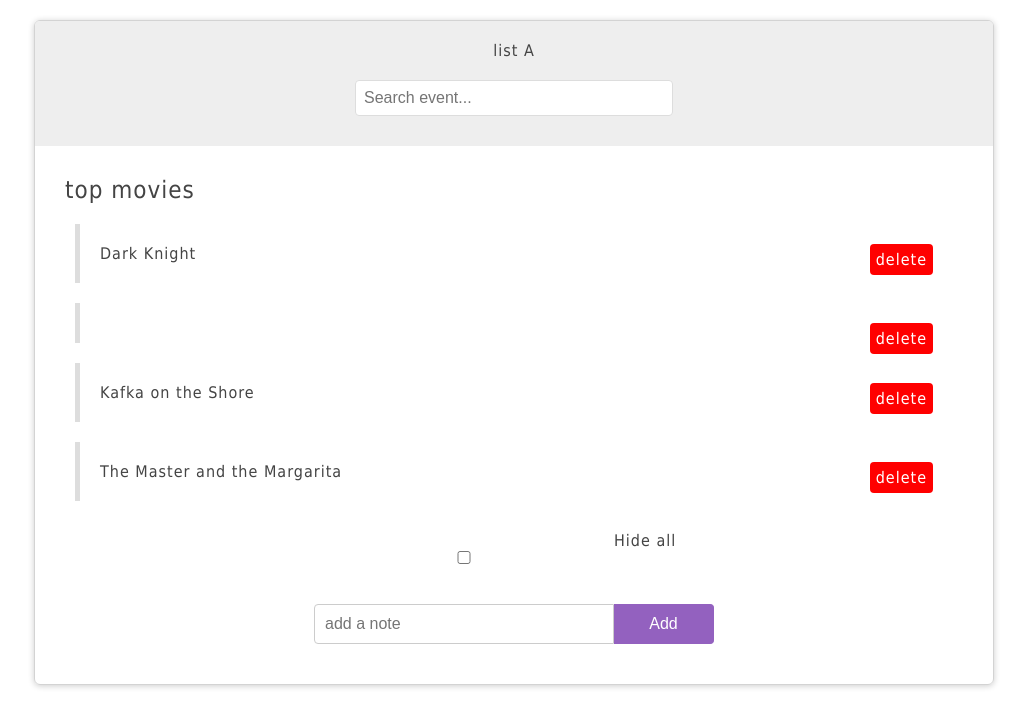
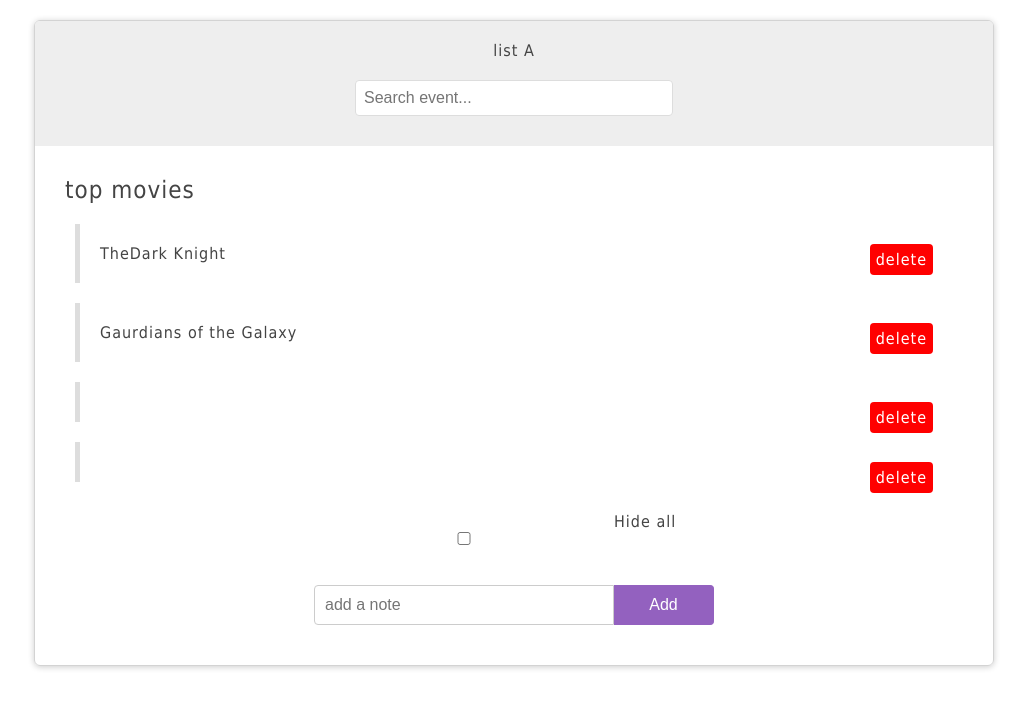
Before and after one commit to EmilioZ24/project-1, a plain HTML site: page index.html in a window 1280 px wide. Shown: the whole page, without its empty margins (126-1153 px from the left). Drawn offline with Linux system fonts and the light colour scheme.

Commit message:
finish at home

```diff
--- a/app.js
+++ b/app.js
@@ -47,7 +47,7 @@ addForm.addEventListener('submit', function(e){
 });
 
 // hide
- const hideBox = document.querySelector('#hide');
+ const hideBox = document.querySelector('#hide');a
 hideBox.addEventListener ('change', function(e){
 if(hideBox.checked){
 list.style.display = "none";
--- a/index.html
+++ b/index.html
@@ -21,19 +21,19 @@
             <h2 class="title">top movies</h2>
             <ul>
                 <li>
-                    <span class="name">Dark Knight</span>
+                    <span class="name">TheDark Knight</span>
                     <span class="delete">delete</span>
                 </li>
                 <li>
-                    <span class="name"> </span>
+                    <span class="name">Gaurdians of the Galaxy</span>
                     <span class="delete">delete</span>
                 </li>
                 <li>
-                    <span class="name">Kafka on the Shore</span>
+                    <span class="name"></span>
                     <span class="delete">delete</span>
                 </li>
                 <li>
-                    <span class="name">The Master and the Margarita</span>
+                    <span class="name"></span>
                     <span class="delete">delete</span>
                 </li>
             </ul>
```
